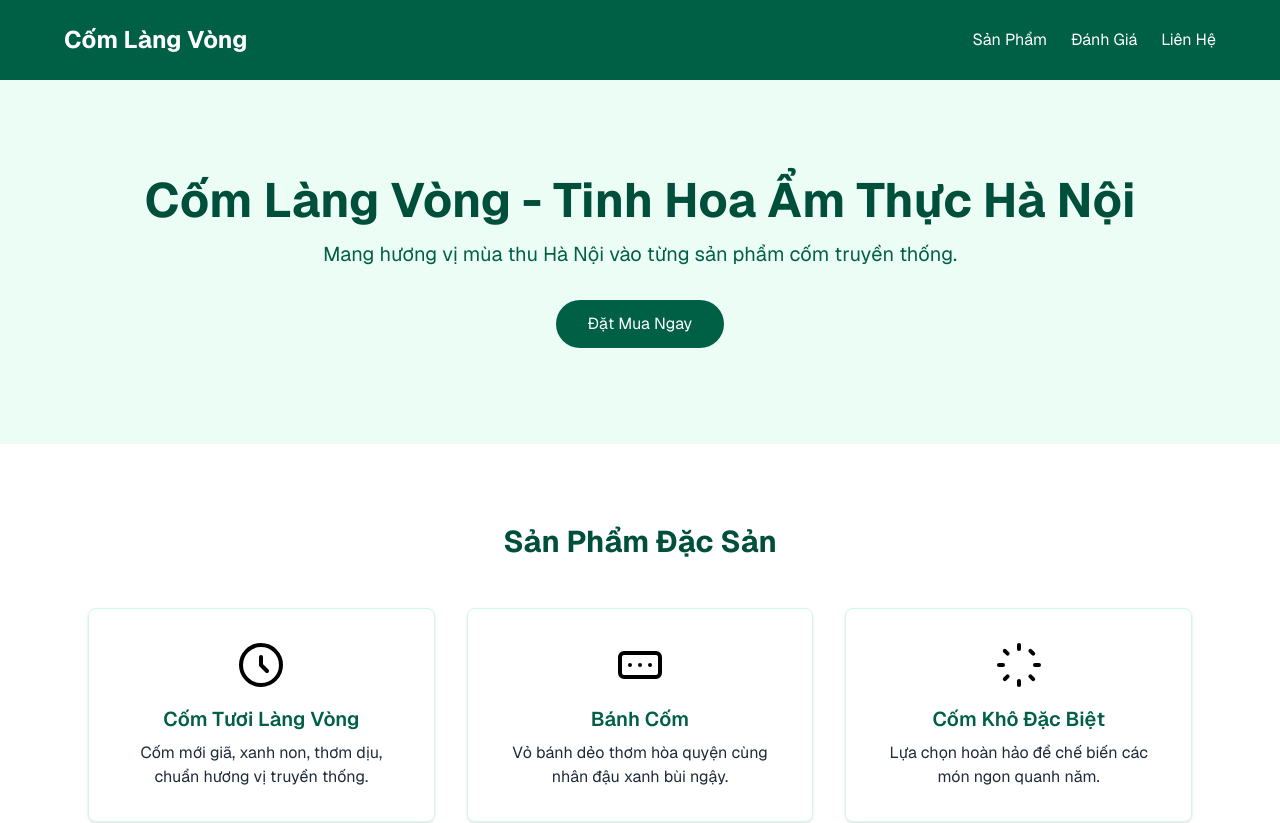
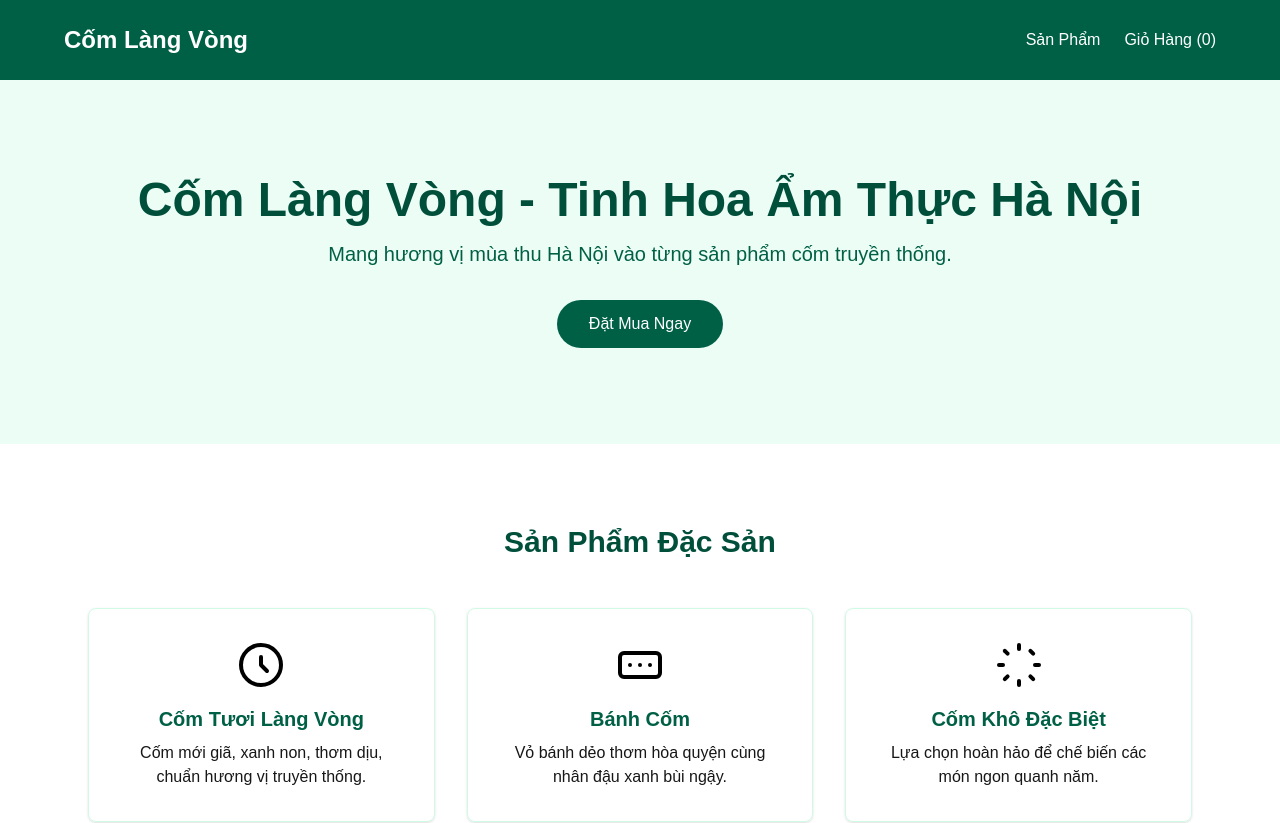
Before and after one commit to Thanh1623/ComEcommerce, a Next.js app: page / in a window 1280 px wide. Shown: the top 823 px of the page. Built offline with nearby package versions, Linux system fonts and the light colour scheme.

Commit message:
feat: add global navbar with cart indicator

```diff
--- a/src/app/layout.tsx
+++ b/src/app/layout.tsx
@@ -2,6 +2,8 @@ import type { Metadata } from "next";
 import { Geist, Geist_Mono } from "next/font/google";
 import "./globals.css";
 import { CartProvider } from "@/context/CartContext";
+import Navbar from "@/components/Navbar";
+import Footer from "@/components/Footer";
 
 const geistSans = Geist({
   variable: "--font-geist-sans",
@@ -29,7 +31,11 @@ export default function RootLayout({
       className={`${geistSans.variable} ${geistMono.variable} h-full antialiased`}
     >
       <body className="min-h-full flex flex-col">
-        <CartProvider>{children}</CartProvider>
+        <CartProvider>
+          <Navbar />
+          <main className="flex-grow">{children}</main>
+          <Footer />
+        </CartProvider>
       </body>
     </html>
   );
--- a/src/app/page.tsx
+++ b/src/app/page.tsx
@@ -32,18 +32,6 @@ export default function Home() {
   };
 
   return (
-    <div className="font-sans text-gray-800">
-      <header className="bg-emerald-800 text-white p-6">
-        <nav className="flex justify-between items-center max-w-6xl mx-auto">
-          <div className="text-2xl font-bold">Cốm Làng Vòng</div>
-          <ul className="flex gap-6">
-            <li><a href="#services" className="hover:text-emerald-200">Sản Phẩm</a></li>
-            <li><a href="#testimonials" className="hover:text-emerald-200">Đánh Giá</a></li>
-            <li><a href="#contact" className="hover:text-emerald-200">Liên Hệ</a></li>
-          </ul>
-        </nav>
-      </header>
-
     <main>
       <section id="hero" className="bg-emerald-50 py-24 text-center">
         <h1 className="text-5xl font-bold mb-4 text-emerald-900">Cốm Làng Vòng - Tinh Hoa Ẩm Thực Hà Nội</h1>
@@ -105,11 +93,5 @@ export default function Home() {
         </form>
       </section>
     </main>
-
-      <footer className="bg-emerald-950 text-emerald-200 text-center py-8">
-        <p>&copy; 2026 Cốm Làng Vòng Hà Nội</p>
-        <p>Địa chỉ: Làng Vòng, Dịch Vọng Hậu, Cầu Giấy, Hà Nội</p>
-      </footer>
-    </div>
   );
 }
--- /dev/null
+++ b/src/components/Footer.tsx
@@ -0,0 +1,8 @@
+export default function Footer() {
+  return (
+    <footer className="bg-emerald-950 text-emerald-200 text-center py-8">
+      <p>&copy; 2026 Cốm Làng Vòng Hà Nội</p>
+      <p>Địa chỉ: Làng Vòng, Dịch Vọng Hậu, Cầu Giấy, Hà Nội</p>
+    </footer>
+  );
+}
--- /dev/null
+++ b/src/components/Navbar.tsx
@@ -0,0 +1,23 @@
+'use client';
+
+import Link from 'next/link';
+import { useCart } from '@/context/CartContext';
+
+export default function Navbar() {
+  const { cart } = useCart();
+  const itemCount = cart.reduce((sum, item) => sum + item.quantity, 0);
+
+  return (
+    <header className="bg-emerald-800 text-white p-6">
+      <nav className="flex justify-between items-center max-w-6xl mx-auto">
+        <Link href="/" className="text-2xl font-bold">Cốm Làng Vòng</Link>
+        <ul className="flex gap-6 items-center">
+          <li><Link href="/products" className="hover:text-emerald-200">Sản Phẩm</Link></li>
+          <li><Link href="/cart" className="hover:text-emerald-200">
+            Giỏ Hàng ({itemCount})
+          </Link></li>
+        </ul>
+      </nav>
+    </header>
+  );
+}
--- a/tasks/todo.md
+++ b/tasks/todo.md
@@ -24,4 +24,4 @@
 - [x] Create Cart Context
 - [x] Update "Add to cart" button in product detail
 - [x] Create Cart page
-- [in_progress] Add cart indicator to Header
+- [x] Add cart indicator to Header
```
Lines whose indentation alone changed are shown as unchanged.
